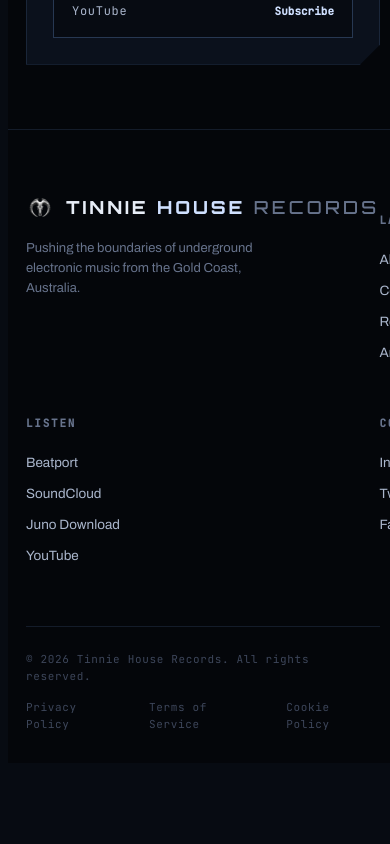
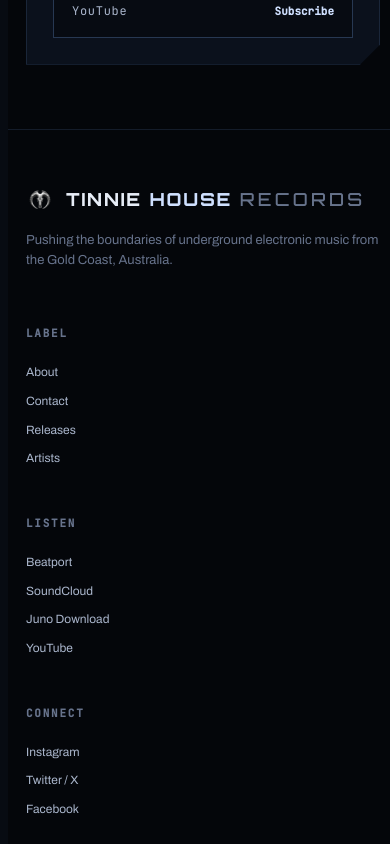
Before and after one commit to LXMachado/tinnie-house-revamp, a React (Vite) app in the folder client/: page / in a window 390 px wide. Shown: the part 7540-8384 px from the top of the page. Before the commit the page ends 8327 px from the top, so only its background shows below. Built offline with nearby package versions, Linux system fonts and the light colour scheme.

Commit message:
fix(ui): improve player and footer responsive styling
Update player controls and metadata to handle compact layouts more
reliably, including volume button styling, text truncation, and
responsive sizing. Adjust footer layout, spacing, and safe-area padding
for better mobile presentation.

```diff
--- a/client/src/components/redesign-player.tsx
+++ b/client/src/components/redesign-player.tsx
@@ -318,7 +318,7 @@ export function RedesignPlayer({
         </div>
         <span className="player__time">{formatTime(duration)}</span>
         <button
-          className="player__btn"
+          className="player__btn player__volume"
           title={volume > 0 ? "Mute" : "Unmute"}
           onClick={handleVolumeToggle}
         >
--- a/client/src/index.css
+++ b/client/src/index.css
@@ -1338,6 +1338,7 @@ section {
 
 .foot__brand .nav__name {
   font-size: 18px;
+  line-height: 1.35;
 }
 
 .foot__brand p {
@@ -1414,7 +1415,7 @@ section {
   display: flex;
   align-items: center;
   gap: 18px;
-  padding: 10px 26px;
+  padding: 10px 26px calc(10px + env(safe-area-inset-bottom));
   max-width: var(--maxw);
   margin: 0 auto;
 }
@@ -1434,6 +1435,7 @@ section {
 }
 
 .player__meta {
+  flex: 1;
   min-width: 160px;
 }
 
@@ -1444,12 +1446,18 @@ section {
   text-transform: uppercase;
   letter-spacing: 0.04em;
   display: block;
+  overflow: hidden;
+  text-overflow: ellipsis;
+  white-space: nowrap;
 }
 
 .player__meta span {
   font-family: var(--f-mono);
   font-size: 11px;
   color: var(--ink-3);
+  display: block;
+  overflow: hidden;
+  text-overflow: ellipsis;
   white-space: nowrap;
 }
 
@@ -1457,6 +1465,7 @@ section {
   display: flex;
   align-items: center;
   gap: 10px;
+  flex: none;
 }
 
 .player__btn {
@@ -1744,6 +1753,80 @@ section {
     display: none;
   }
 
+  .foot {
+    padding: 56px 0 24px;
+  }
+
+  .foot__top {
+    grid-template-columns: 1fr;
+    gap: 24px;
+  }
+
+  .foot__brand .nav__brand {
+    flex-wrap: wrap;
+    row-gap: 10px;
+  }
+
+  .foot__brand .nav__name {
+    font-size: 16px;
+    letter-spacing: 0.12em;
+  }
+
+  .foot__brand p {
+    max-width: none;
+  }
+
+  .foot__bot {
+    margin-top: 36px;
+    align-items: flex-start;
+  }
+
+  .foot__bot .links {
+    flex-wrap: wrap;
+    gap: 10px 18px;
+  }
+
+  .player__in {
+    gap: 12px;
+    padding-inline: 16px;
+  }
+
+  .player__art {
+    width: 42px;
+    height: 42px;
+  }
+
+  .player__meta {
+    min-width: 0;
+  }
+
+  .player__meta b {
+    font-size: 13px;
+  }
+
+  .player__meta span {
+    font-size: 10px;
+  }
+
+  .player__ctrls {
+    gap: 6px;
+    margin-left: auto;
+  }
+
+  .player__btn {
+    width: 32px;
+    height: 32px;
+  }
+
+  .player__play {
+    width: 40px;
+    height: 40px;
+  }
+
+  .player__volume {
+    display: none;
+  }
+
   .player__wave,
   .player__time {
     display: none;
@@ -1770,4 +1853,43 @@ section {
   .about__stats {
     grid-template-columns: 1fr;
   }
-}
+
+  .foot__brand .nav__name {
+    font-size: 14px;
+    letter-spacing: 0.1em;
+  }
+
+  .foot__col a,
+  .foot__bot span,
+  .foot__bot a {
+    font-size: 12px;
+  }
+
+  .player__in {
+    gap: 10px;
+    padding-inline: 12px;
+  }
+
+  .player__art {
+    width: 38px;
+    height: 38px;
+  }
+
+  .player__ctrls {
+    gap: 4px;
+  }
+
+  .player__btn {
+    width: 30px;
+    height: 30px;
+  }
+
+  .player__play {
+    width: 36px;
+    height: 36px;
+  }
+
+  .player__close {
+    color: var(--ink-2);
+  }
+}
```
